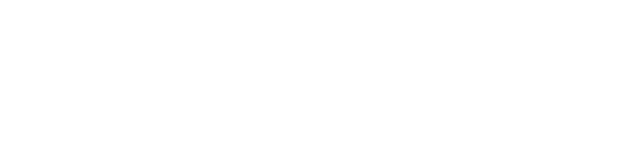
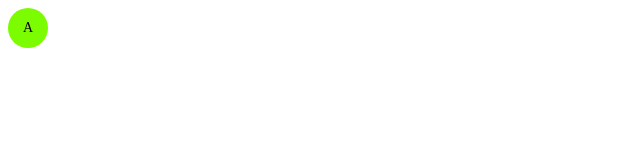
Before and after one commit to AceMood/ds-tree, a plain HTML site: page html/html.html in a window 1280 px wide. Shown: the whole page, without its empty margins (0-640 px from the left). Drawn offline with Linux system fonts and the light colour scheme.

Commit message:
add some test

```diff
--- a/html/html.html
+++ b/html/html.html
@@ -6,16 +6,20 @@
     <style>
         .vertex {
             display: block;
-            width: 20px;
-            height: 20px;
+            width: 40px;
+            height: 40px;
             background: lawngreen;
-            border-radius: 10px;
+            border-radius: 20px;
+
+            font-size: 14px;
+            text-align: center;
+            line-height: 40px;
         }
     </style>
 </head>
 <body>
 
-
+<div class="vertex">A</div>
 
 </body>
 </html>
```
